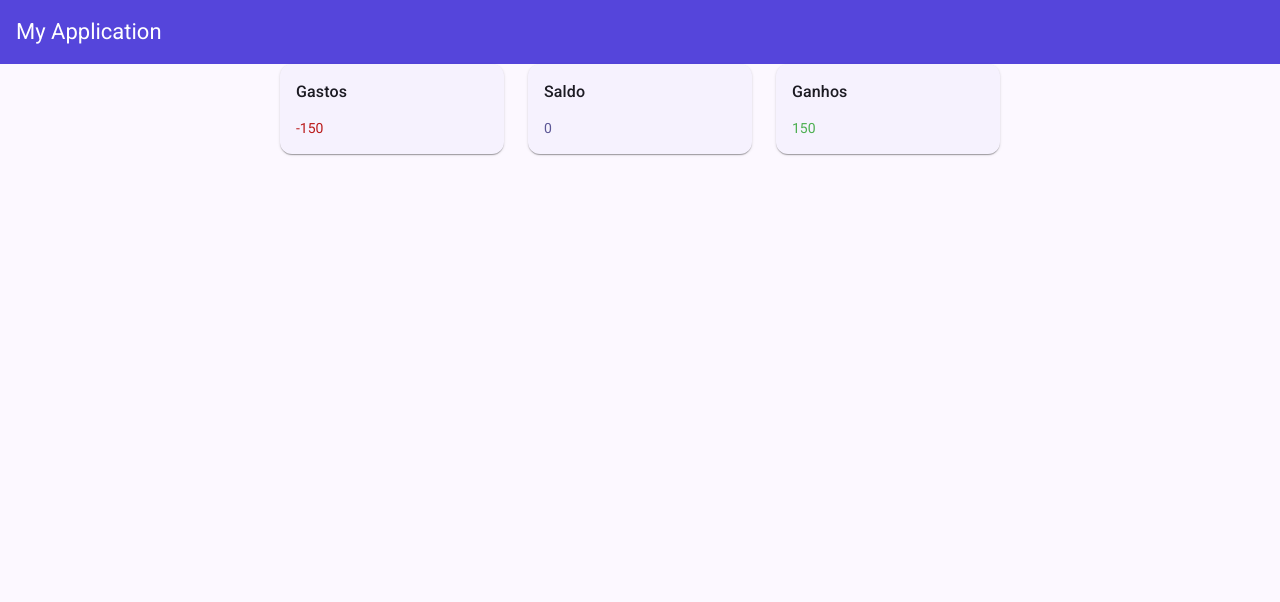
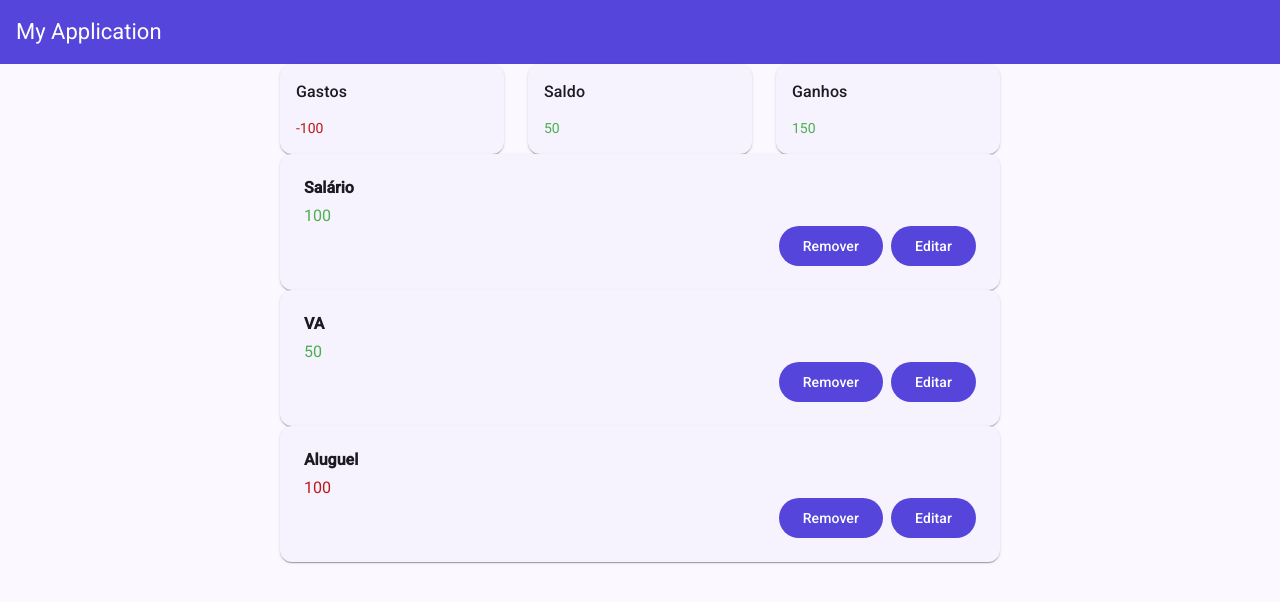
Before and after one commit to eriksongoncalves/curso-angular-gerenciador-financeiro, an Angular app: page / in a window 1280 px wide. Shown: the top 602 px of the page. Built offline with nearby package versions, Linux system fonts and the light colour scheme.

Commit message:
feat: transaction item and value

```diff
--- a/src/app/features/home/components/balance/balance.ts
+++ b/src/app/features/home/components/balance/balance.ts
@@ -1,8 +1,7 @@
 import { Component, computed, input } from '@angular/core';
 
 import { BalanceCard } from './components/balance-card/balance-card';
-
-type TransactionsProp = { value: number; type: string };
+import { Transaction } from '../../../../shared/transaction/interfaces/transaction';
 
 @Component({
   selector: 'app-balance',
@@ -11,7 +10,7 @@
   styleUrl: './balance.scss',
 })
 export class Balance {
-  transactions = input.required<TransactionsProp[]>();
+  transactions = input.required<Transaction[]>();
 
   totalIncomes = computed(() => {
     return this.transactions()
--- /dev/null
+++ b/src/app/features/home/components/transaction-item/transaction-item.html
@@ -0,0 +1,14 @@
+<mat-card class="card">
+  <div>
+    <div class="card-title">{{ transaction().title }}</div>
+
+    <div class="card-value">
+      <app-transaction-value [transaction]="transaction()" />
+    </div>
+  </div>
+
+  <div class="card-actions">
+    <button type="button" matButton="filled">Remover</button>
+    <button type="button" matButton="filled">Editar</button>
+  </div>
+</mat-card>
--- /dev/null
+++ b/src/app/features/home/components/transaction-item/transaction-item.scss
@@ -0,0 +1,22 @@
+.card {
+  display: flex;
+  padding: 24px;
+
+  &-title {
+    font-weight: 500;
+    font-size: 16px;
+    font-weight: bold;
+  }
+
+  &-value {
+    font-size: 16px;
+    margin-top: 8px;
+  }
+
+  &-actions {
+    display: flex;
+    justify-content: flex-end;
+    margin-left: auto;
+    gap: 8px;
+  }
+}
--- /dev/null
+++ b/src/app/features/home/components/transaction-item/transaction-item.ts
@@ -0,0 +1,17 @@
+import { Component, input } from '@angular/core';
+
+import { MatButtonModule } from '@angular/material/button';
+import { MatCardModule } from '@angular/material/card';
+
+import { TransactionValue } from './transaction-value/transaction-value';
+import { Transaction } from '../../../../shared/transaction/interfaces/transaction';
+
+@Component({
+  selector: 'app-transaction-item',
+  imports: [MatCardModule, MatButtonModule, TransactionValue],
+  templateUrl: './transaction-item.html',
+  styleUrl: './transaction-item.scss',
+})
+export class TransactionItem {
+  transaction = input.required<Transaction>();
+}
--- /dev/null
+++ b/src/app/features/home/components/transaction-item/transaction-value/transaction-value.scss
@@ -0,0 +1,9 @@
+:host {
+  &.income {
+    color: var(--custom-color-success);
+  }
+
+  &.outcome {
+    color: var(--mat-sys-error);
+  }
+}
--- /dev/null
+++ b/src/app/features/home/components/transaction-item/transaction-value/transaction-value.ts
@@ -0,0 +1,24 @@
+import { Component, computed, input } from '@angular/core';
+
+import { TransactionType } from '../../../../../shared/transaction/enums/transaction-type';
+import { Transaction } from '../../../../../shared/transaction/interfaces/transaction';
+
+const CssClasses = {
+  [TransactionType.INCOME]: 'income',
+  [TransactionType.OUTCOME]: 'outcome',
+};
+
+@Component({
+  selector: 'app-transaction-value',
+  imports: [],
+  styleUrl: './transaction-value.scss',
+  host: {
+    '[class]': 'cssClass()',
+  },
+  template: `{{ transaction().value }}`,
+})
+export class TransactionValue {
+  transaction = input.required<Transaction>();
+
+  cssClass = computed(() => CssClasses[this.transaction().type]);
+}
--- a/src/app/features/home/home.html
+++ b/src/app/features/home/home.html
@@ -1 +1,5 @@
 <app-balance [transactions]="transactions()" />
+
+@for (transaction of transactions(); track $index) {
+  <app-transaction-item [transaction]="transaction" />
+}
--- a/src/app/features/home/home.ts
+++ b/src/app/features/home/home.ts
@@ -1,30 +1,32 @@
 import { Component, signal } from '@angular/core';
 
 import { Balance } from './components/balance/balance';
+import { TransactionItem } from './components/transaction-item/transaction-item';
+import { Transaction } from '../../shared/transaction/interfaces/transaction';
+import { TransactionType } from '../../shared/transaction/enums/transaction-type';
 
 @Component({
   selector: 'app-home',
-  imports: [Balance],
+  imports: [Balance, TransactionItem],
   templateUrl: './home.html',
   styleUrl: './home.scss',
 })
 export class Home {
-  transactions = signal([
+  transactions = signal<Transaction[]>([
     {
+      title: 'Salário',
       value: 100,
-      type: 'income',
+      type: TransactionType.INCOME,
     },
     {
+      title: 'VA',
       value: 50,
-      type: 'income',
+      type: TransactionType.INCOME,
     },
     {
+      title: 'Aluguel',
       value: 100,
-      type: 'outcome',
-    },
-    {
-      value: 50,
-      type: 'outcome',
+      type: TransactionType.OUTCOME,
     },
   ]);
 }
--- /dev/null
+++ b/src/app/shared/transaction/enums/transaction-type.ts
@@ -0,0 +1,4 @@
+export enum TransactionType {
+  INCOME = 'income',
+  OUTCOME = 'outcome',
+}
--- /dev/null
+++ b/src/app/shared/transaction/interfaces/transaction.ts
@@ -0,0 +1,7 @@
+import { TransactionType } from '../enums/transaction-type';
+
+export interface Transaction {
+  title: string;
+  type: TransactionType;
+  value: number;
+}
```
